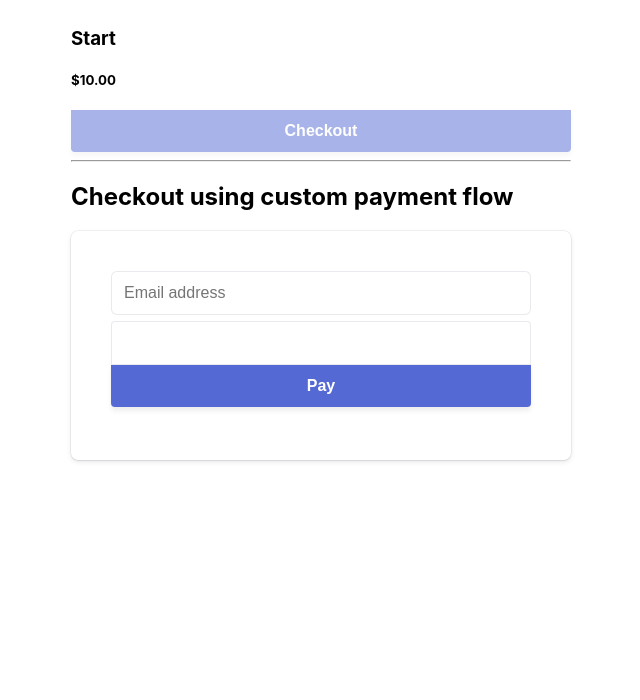
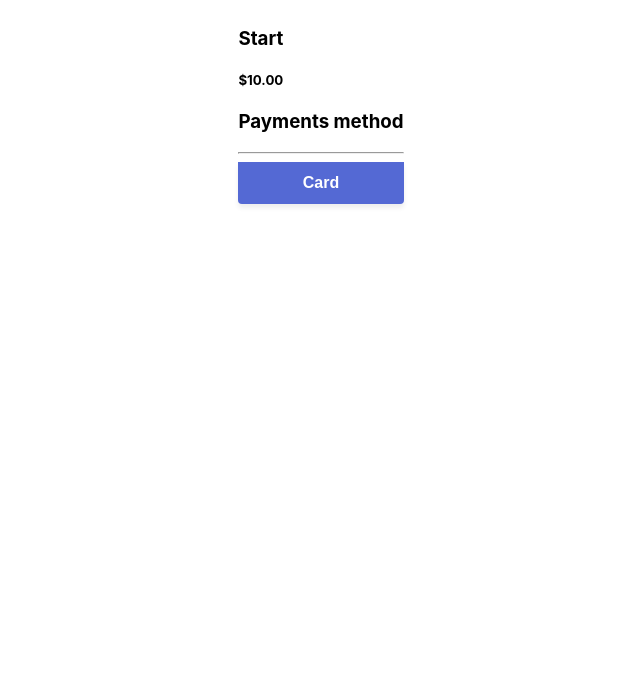
Before and after one commit to Skivel/Stripe-payment, a Django app: page /landing-page/1/1/ in a window 1280 px wide. Shown: the top 700 px of the page, without its empty margins (327-967 px from the left). Run offline with Django 4.2, Linux system fonts and the light colour scheme; data comes from the database, SQL or seed files in the repository; both versions use the stored data as it was after the commit; some libraries are stand-ins or nearby versions.

Commit message:
Fix bug with success payments/votes

```diff
--- a/products/views.py
+++ b/products/views.py
@@ -15,18 +15,6 @@
 
 class SuccessView(TemplateView):
     template_name = "success.html"
-
-    def get_context_data(self, **kwargs):
-        product_id = self.kwargs["product_id"]
-        product = Product.objects.get(id=product_id)
-        girl_id = self.kwargs["girl_id"]
-        girl = Models.objects.get(id=girl_id)
-        Models.objects.filter(id=girl_id).update(score=girl.score + product.vote)
-        context = super(SuccessView, self).get_context_data(**kwargs)
-        context.update({
-            'girl': girl
-        })
-        return context
 
 
 class CancelView(TemplateView):
@@ -76,7 +64,8 @@
             metadata={
                 "product_id": product.id,
                 'product_name': product.name,
-                'price': product.price
+                'price': product.price,
+                'girl_id': girl.id
             },
             mode='payment',
             success_url=YOUR_DOMAIN + f'/success/{girl.id}/{product.id}',
@@ -108,37 +97,16 @@
     if event['type'] == 'checkout.session.completed':
         session = event['data']['object']
 
-        customer_email = session["customer_details"]["email"]
+        print(session)
+
         product_id = session["metadata"]["product_id"]
-
         product = Product.objects.get(id=product_id)
 
-        send_mail(
-            subject="Here is your product",
-            message=f"Thanks for your purchase. Here is the product you ordered. The URL is {product.url}",
-            recipient_list=[customer_email],
-            from_email="matt@test.com"
-        )
+        girl_id = session["metadata"]["girl_id"]
+        girl = Models.objects.get(id=girl_id)
 
-        # TODO - decide whether you want to send the file or the URL
-
-    elif event["type"] == "payment_intent.succeeded":
-        intent = event['data']['object']
-
-        stripe_customer_id = intent["customer"]
-        stripe_customer = stripe.Customer.retrieve(stripe_customer_id)
-
-        customer_email = stripe_customer['email']
-        product_id = intent["metadata"]["product_id"]
-
-        product = Product.objects.get(id=product_id)
-
-        send_mail(
-            subject="Here is your product",
-            message=f"Thanks for your purchase. Here is the product you ordered. The URL is {product.url}",
-            recipient_list=[customer_email],
-            from_email="matt@test.com"
-        )
+        girl.score = girl.score + product.vote
+        girl.save()
 
     return HttpResponse(status=200)
 
--- a/templates/landing.html
+++ b/templates/landing.html
@@ -178,22 +178,23 @@
           <h5>${{ product.get_display_price }}</h5>
         </div>
       </div>
-      <button type="button" id="checkout-button">Checkout</button>
+      <h3>Payments method</h3>
       <hr />
-      <h2>Checkout using custom payment flow</h2>
-      <form id="payment-form">
-        <input type="text" id="email" placeholder="Email address" />
-        <div id="card-element"><!--Stripe.js injects the Card Element--></div>
-        <button id="submit">
-          <div class="spinner hidden" id="spinner"></div>
-          <span id="button-text">Pay</span>
-        </button>
-        <p id="card-error" role="alert"></p>
-        <p class="result-message hidden">
-          Payment succeeded, see the result in your
-          <a href="" target="_blank">Stripe dashboard.</a> Refresh the page to pay again.
-        </p>
-      </form>
+      <button type="button" id="checkout-button">Card</button>
+<!--      <h2>Checkout using custom payment flow</h2>-->
+<!--      <form id="payment-form">-->
+<!--        <input type="text" id="email" placeholder="Email address" />-->
+<!--        <div id="card-element">&lt;!&ndash;Stripe.js injects the Card Element&ndash;&gt;</div>-->
+<!--        <button id="submit">-->
+<!--          <div class="spinner hidden" id="spinner"></div>-->
+<!--          <span id="button-text">Pay</span>-->
+<!--        </button>-->
+<!--        <p id="card-error" role="alert"></p>-->
+<!--        <p class="result-message hidden">-->
+<!--          Payment succeeded, see the result in your-->
+<!--          <a href="" target="_blank">Stripe dashboard.</a> Refresh the page to pay again.-->
+<!--        </p>-->
+<!--      </form>-->
     </section>
     {% csrf_token %}
   </body>
@@ -229,7 +230,7 @@
     });
 
     // Disable the button until we have Stripe set up on the page
-    document.querySelector("button").disabled = true;
+    document.querySelector("button").disabled = false;
 
     var elements = stripe.elements();
     var style = {
--- a/templates/model-detail.html
+++ b/templates/model-detail.html
@@ -29,7 +29,7 @@
         <div class="col-md-3">
             <h3>{{ el.name }}</h3>
             <h5>{{ el.vote }} votes</h5>
-            <h5>{{ el.price }} AED</h5>
+            <h5>{{ el.get_display_price }} AED</h5>
             <div style="background-color: black; color: white; height: 50px; width: 50px;">
                 <a href="{% url 'landing-page' models.id el.id %}" style="padding: 20px">Buy</a>
             </div>
```
Also changed, not shown: db.sqlite3.
